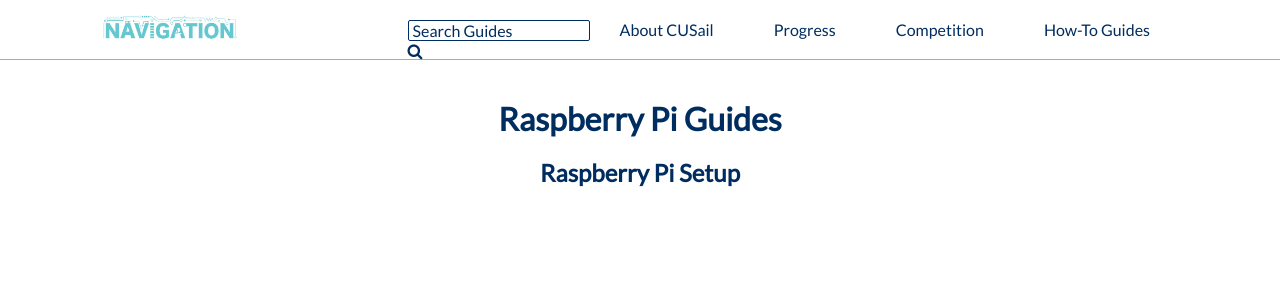
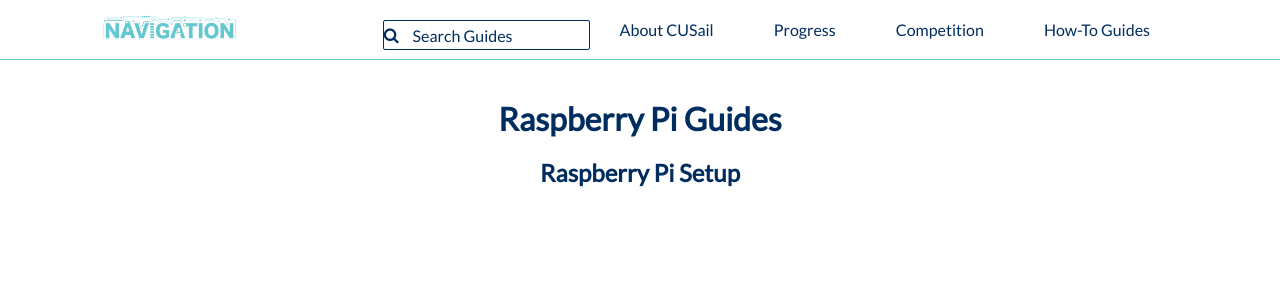
Before and after one commit to CUSail-Navigation/intrasite, a Jekyll site: the page built from _posts/2020-03-29-pi.md, in a window 1280 px wide. Shown: the top 300 px of the page. Built offline with Jekyll 4.4.1, drawn with Linux system fonts in a browser that asks for light colours.

Commit message:
search bar

```diff
--- a/_includes/navbar.html
+++ b/_includes/navbar.html
@@ -9,11 +9,11 @@
 
   <ul>
     <li id="search_bar">
+      <i class="fa fa-search"></i>
       <form action="{{ site.baseurl }}/search.html" method="get">
         <input id="nav_search" type="text" name="query" placeholder="Search Guides">
         <input id="search_button" style="display: none;" type="submit" value="search">
       </form>
-      <i class="fa fa-search"></i>
     </li>
     <li><a href="https://cusail.engineering.cornell.edu/">About CUSail</a></li>
     <li><a href="{{ site.baseurl }}/progress_gateway.html">Progress</a></li>
--- a/css/master.css
+++ b/css/master.css
@@ -103,32 +103,26 @@ nav a:not(.nav_logo):hover {
   display: none;
 }
 
-#nav_search {
-  display: none;
-  transition: 0.5s;
-}
-
 #search_bar {
+  display: flex;
+  flex-direction: row;
+  align-items: center;
   margin-top: 10px;
   transition: 0.5s;
-}
-
-#search_bar form #nav_search {
-  display: inline-flex;
+  border-radius: 2px;
   border-color: #002D5F;
   border-width: 1px;
   border-style: solid;
+
 }
 
-/* #search_bar:hover .fa-search{
-  display:none;
-} */
-
 #nav_search {
+  /* border-color: #002D5F;
+  border-width: 1px;
+  border-style: solid; */
   color: #002D5F;
   font-size: 12pt;
-  background-color: white;
-  border-radius: 2px;
+  /* border-radius: 2px; */
   font-family: 'Lato', sans-serif;
   padding-left: 2px;
 }
@@ -261,15 +255,15 @@ table {
 }
 
 #guides_layout a img {
-  width: 200px;
-  height: 200px;
+  width: 150px;
+  height: 150px;
   border-radius: 30px;
   transition: 0.5s;
 }
 
 #guides_layout a img:hover {
-  width: 225px;
-  height: 225px;
+  width: 175px;
+  height: 175px;
 }
 
 /* end index.html requirements */
```
